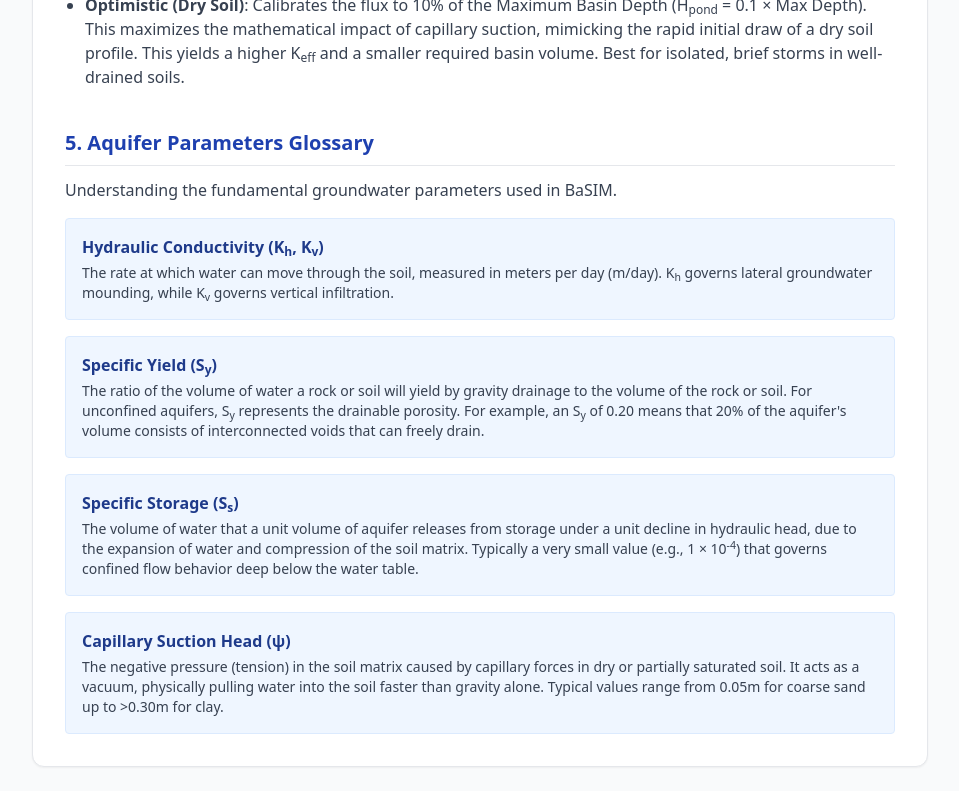
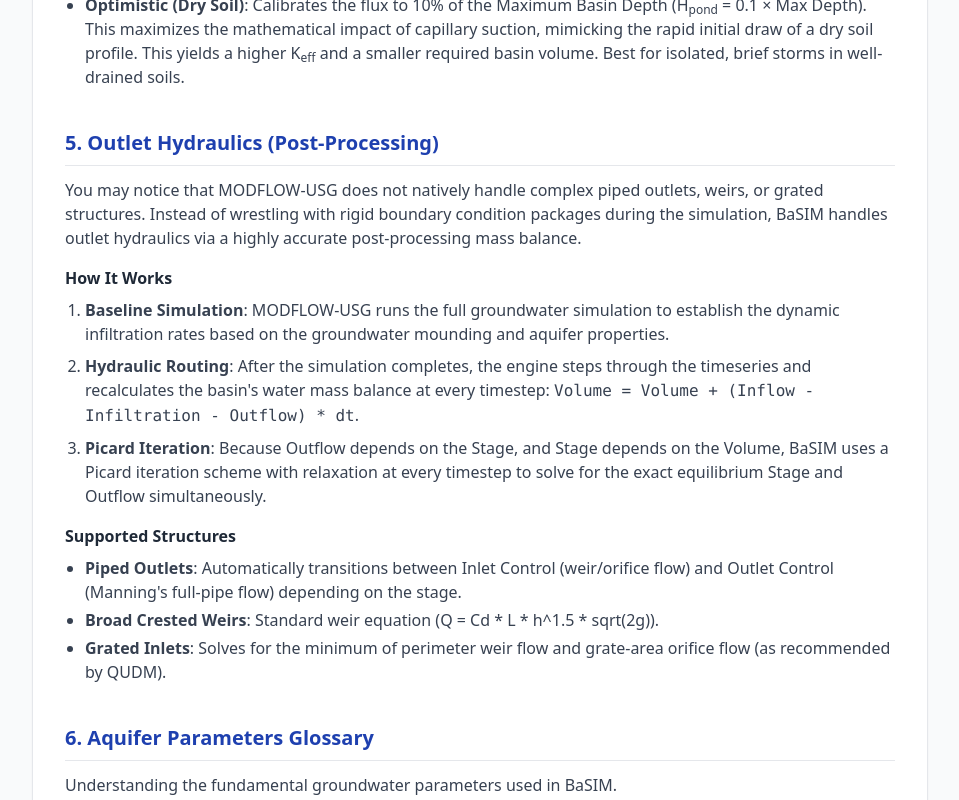
Before and after one commit to patjhayes/BaSIM, a Vue app in the folder frontend/: page /help in a window 1280 px wide. Shown: the part 2140-2940 px from the top of the page, without its empty margins (160-1119 px from the left). Built offline with nearby package versions, Linux system fonts and the light colour scheme.

Commit message:
Fix state loss on navigation using keep-alive and add Outlet Hydraulics docs

```diff
--- a/frontend/src/App.vue
+++ b/frontend/src/App.vue
@@ -17,7 +17,11 @@
           </div>
         </div>
       </header>
-      <router-view />
+      <router-view v-slot="{ Component }">
+        <keep-alive>
+          <component :is="Component" />
+        </keep-alive>
+      </router-view>
     </div>
   </div>
 </template>
--- a/frontend/src/views/HelpView.vue
+++ b/frontend/src/views/HelpView.vue
@@ -92,7 +92,30 @@
 
         <section>
           <h2 class="text-xl font-semibold text-blue-800 mb-3 border-b pb-2">
-            5. Aquifer Parameters Glossary
+            5. Outlet Hydraulics (Post-Processing)
+          </h2>
+          <div class="prose prose-sm text-gray-700 max-w-none">
+            <p>You may notice that MODFLOW-USG does not natively handle complex piped outlets, weirs, or grated structures. Instead of wrestling with rigid boundary condition packages during the simulation, BaSIM handles outlet hydraulics via a highly accurate post-processing mass balance.</p>
+
+            <h3 class="text-md font-semibold mt-4 mb-2 text-gray-800">How It Works</h3>
+            <ol class="list-decimal pl-5 space-y-2 mt-2">
+              <li><strong>Baseline Simulation</strong>: MODFLOW-USG runs the full groundwater simulation to establish the dynamic infiltration rates based on the groundwater mounding and aquifer properties.</li>
+              <li><strong>Hydraulic Routing</strong>: After the simulation completes, the engine steps through the timeseries and recalculates the basin's water mass balance at every timestep: <code>Volume = Volume + (Inflow - Infiltration - Outflow) * dt</code>.</li>
+              <li><strong>Picard Iteration</strong>: Because Outflow depends on the Stage, and Stage depends on the Volume, BaSIM uses a Picard iteration scheme with relaxation at every timestep to solve for the exact equilibrium Stage and Outflow simultaneously.</li>
+            </ol>
+
+            <h3 class="text-md font-semibold mt-4 mb-2 text-gray-800">Supported Structures</h3>
+            <ul class="list-disc pl-5 space-y-1 mt-2 mb-4">
+              <li><strong>Piped Outlets</strong>: Automatically transitions between Inlet Control (weir/orifice flow) and Outlet Control (Manning's full-pipe flow) depending on the stage.</li>
+              <li><strong>Broad Crested Weirs</strong>: Standard weir equation (Q = Cd * L * h^1.5 * sqrt(2g)).</li>
+              <li><strong>Grated Inlets</strong>: Solves for the minimum of perimeter weir flow and grate-area orifice flow (as recommended by QUDM).</li>
+            </ul>
+          </div>
+        </section>
+
+        <section>
+          <h2 class="text-xl font-semibold text-blue-800 mb-3 border-b pb-2">
+            6. Aquifer Parameters Glossary
           </h2>
           <div class="prose prose-sm text-gray-700 max-w-none">
             <p>Understanding the fundamental groundwater parameters used in BaSIM.</p>
```
